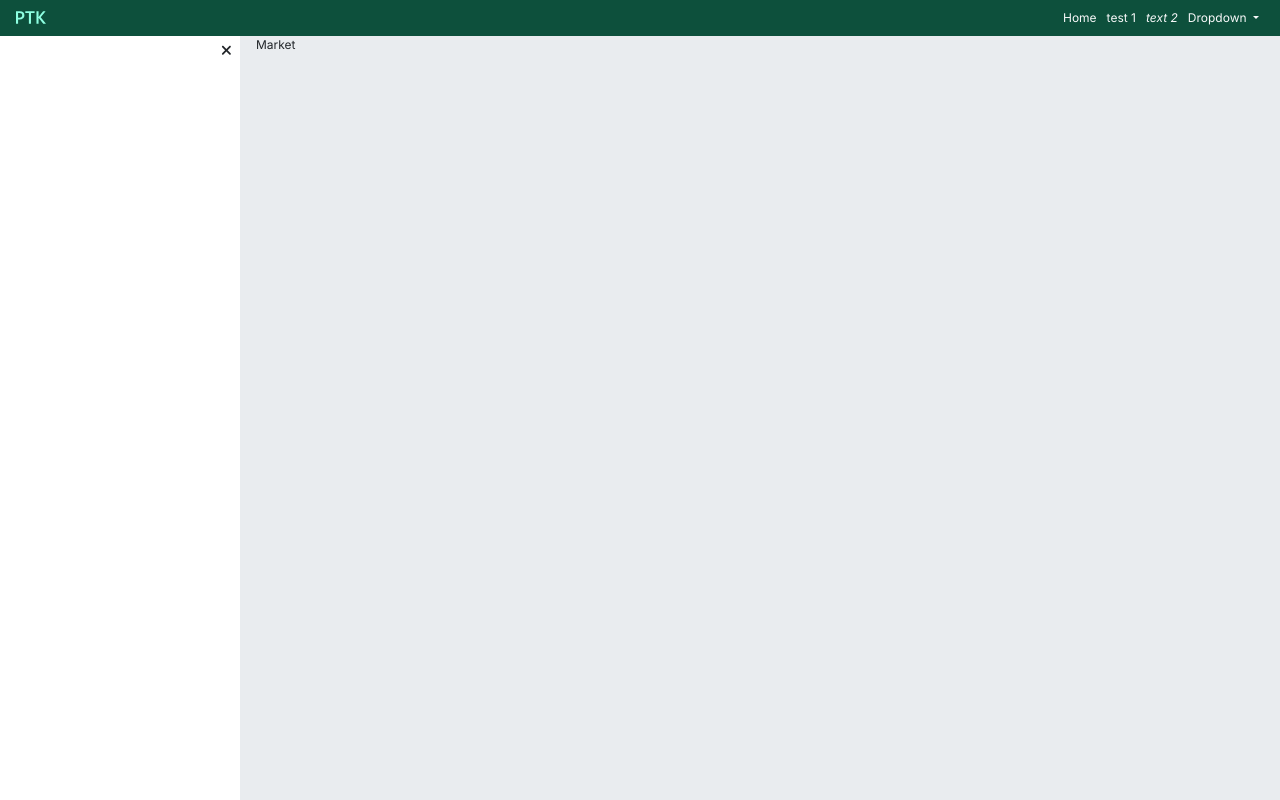
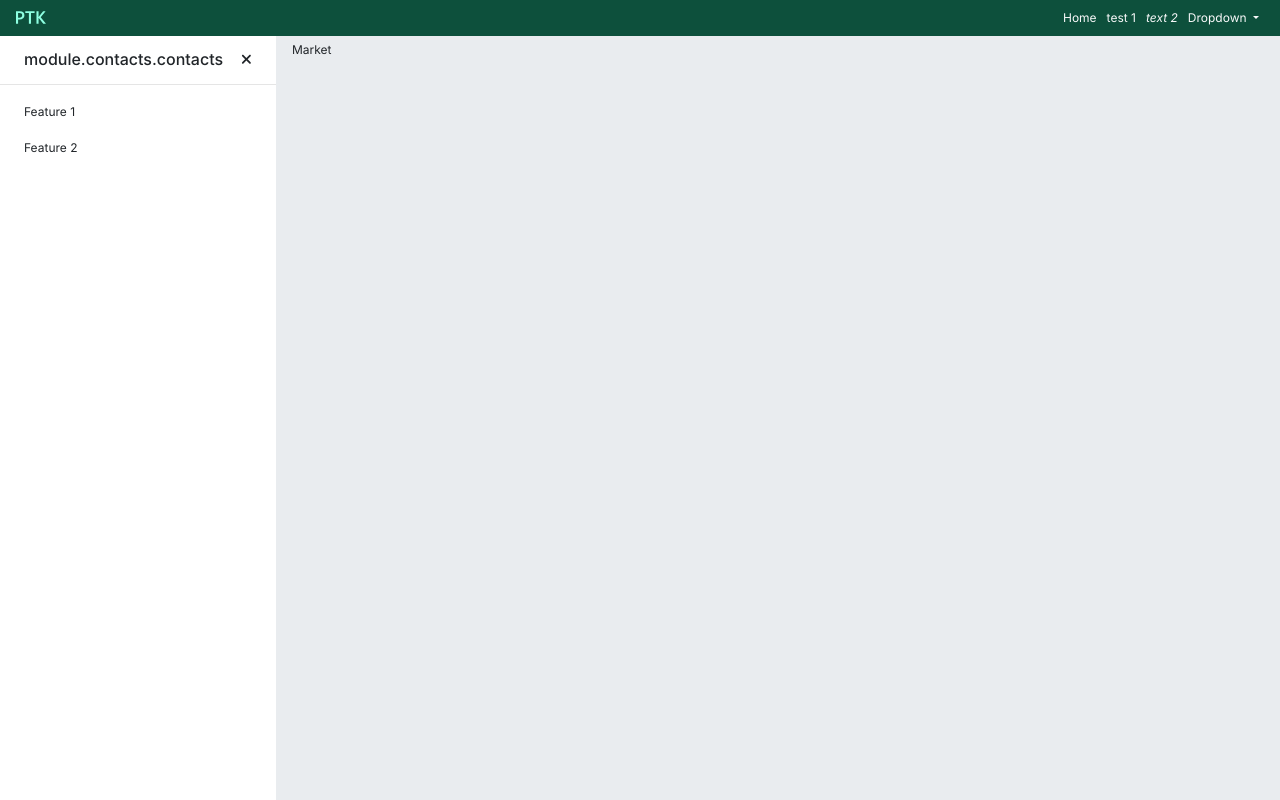
Before and after one commit to Piteek01/ptk-web-app, an Angular app: page /market in a window 1280 px wide. Both pictures are taken after a click on the button 14 px from the left and 51 px from the top of the page. Built offline with nearby package versions, Linux system fonts and the light colour scheme.

Commit message:
Side nav detail

```diff
--- a/src/app/core/providers/side-nav.provider.ts
+++ b/src/app/core/providers/side-nav.provider.ts
@@ -1,18 +1,12 @@
 import { Injectable } from '@angular/core';
 import { BehaviorSubject, Observable, of } from 'rxjs';
+
+import { IFeature } from '../interfaces/ifeature.interface';
+import { IModule } from '../interfaces/imodule.interface';
 
 @Injectable({ providedIn: 'root' })
 export class SideNavProvider {
   private _sideNavStatus: BehaviorSubject<number> = new BehaviorSubject<number>(1);
-
-  // navbarStatus = this._navbarStatus.asObservable();
-  // public get navbarStatus(): number {
-  //   return this._navbarStatus.asObservable();
-  // }
-
-  // public set navbarStatus(value: number) {
-  //   this._navbarStatus.next(value);
-  // }
 
   public getSideNavStatus(): Observable<number> {
     return this._sideNavStatus;
@@ -22,4 +16,33 @@ export class SideNavProvider {
     this._sideNavStatus.next(value);
   }
 
+  provide(moduleId: string): IModule {
+    let modules!: IModule[];
+
+    modules = [
+      {
+        id: 'market',
+        title: 'module.contacts.contacts',
+        features: [
+          {
+            id: '',
+            label: 'Feature 1',
+            path: '',
+            icon: '',
+            features: []
+          },
+          {
+            id: '',
+            label: 'Feature 2',
+            path: '',
+            icon: '',
+            features: []
+          }
+        ]
+      }
+    ];
+
+    return modules.find((x: IModule) => x.id === moduleId) as IModule;
+  }
+
 }
--- a/src/app/modules/market/main/market-main.component.html
+++ b/src/app/modules/market/main/market-main.component.html
@@ -1,7 +1,7 @@
 <section class="container-fluid market-main">
   <app-header-auth></app-header-auth>
   <div class="row">
-    <side-nav ></side-nav>
+    <side-nav [currentModule]="currentModule" ></side-nav>
     <div [ngClass]="['contents', sideNavStatus == 1 ? 'wide-width' : 'narrow-width']">
       Market
     </div>
--- a/src/app/modules/market/main/market-main.component.scss
+++ b/src/app/modules/market/main/market-main.component.scss
@@ -6,14 +6,12 @@
   overflow-x: auto;
   // z-index: $main-z-index;
 
-
-
   .contents {
     // width: 100vw;
     background-color: $page-bk-color;
     height: calc(100vh - #{$header-height});
     margin-top: $header-height;
-
+    padding-top: .4em;
 
     @include make-gutters();
 
--- a/src/app/modules/market/main/market-main.component.ts
+++ b/src/app/modules/market/main/market-main.component.ts
@@ -1,5 +1,6 @@
 import { Component, OnDestroy, OnInit } from '@angular/core';
 import { Subscription } from 'rxjs';
+import { IModule } from 'src/app/core/interfaces/imodule.interface';
 import { SideNavProvider } from 'src/app/core/providers/side-nav.provider';
 
 @Component({
@@ -9,6 +10,8 @@ import { SideNavProvider } from 'src/app/core/providers/side-nav.provider';
 })
 export class MarketMainComponent implements OnInit, OnDestroy {
 
+  currentModule!: IModule;
+  moduleId = 'market';
   sideNavStatus = 1;
   sideNavStatusSubscription!: Subscription;
 
@@ -16,6 +19,7 @@ export class MarketMainComponent implements OnInit, OnDestroy {
   }
 
   ngOnInit() {
+    this.currentModule = this.sideNavProvider.provide(this.moduleId);
     this.sideNavStatusSubscription = this.sideNavProvider.getSideNavStatus().subscribe(
       value => {
         this.sideNavStatus = value;
--- a/src/app/shared/side-nav/side-nav.component.html
+++ b/src/app/shared/side-nav/side-nav.component.html
@@ -1,12 +1,26 @@
 <div class="page-nav" [ngClass]="[sideNavStatus == 1 ? 'narrow-width' : 'wide-width']" >
-  <div [ngClass]="['row', sideNavStatus == 2 ? 'justify-content-end' : 'justify-content-start']">
-    <a *ngIf="sideNavStatus == 1" class="btn navbar-a " role="button" (click)="setNavbarWidth()"  aria-controls="Local page actions maximize">
+  <div *ngIf="sideNavStatus == 1">
+    <a class="btn navbar-a " role="button" (click)="setNavbarWidth()"  aria-controls="Local page actions maximize">
       <fa-icon [icon]="['fas', 'bars']" class="icon-expanded"></fa-icon>
-    </a>
-
-    <a *ngIf="sideNavStatus == 2" class="btn navbar-a " role="button" (click)="setNavbarWidth()"  aria-controls="Local page action minimize">
-      <fa-icon [icon]="['fas', 'xmark']" class="icon-expanded"></fa-icon>
     </a>
   </div>
 
+  <div *ngIf="sideNavStatus == 2">
+    <header class="header d-flex justify-content-between align-items-center">
+      <h2>{{ currentModule.title }}</h2>
+
+      <a class="btn navbar-a " role="button" (click)="setNavbarWidth()"  aria-controls="Local page action minimize">
+        <fa-icon [icon]="['fas', 'xmark']" class="icon-expanded"></fa-icon>
+      </a>
+    </header>
+    <hr />
+
+    <div class="features" *ngFor="let f of currentModule.features">
+      {{f.label}}
+    </div>
+  </div>
+
 </div>
+<!-- <mat-option *ngFor="let c of countries" [value]="c.twoLetterCode">
+                +{{c.countryPhoneCode}} {{c.countryName}}
+              </mat-option> -->
--- a/src/app/shared/side-nav/side-nav.component.scss
+++ b/src/app/shared/side-nav/side-nav.component.scss
@@ -18,4 +18,14 @@
   .icon-expanded {
     font-size: 1.2em;
   }
+
+  .header {
+    @include make-feature-gutters();
+    height: 4em;
+  }
+
+  .features {
+    @include make-feature-gutters();
+    margin-top: 1.5em;
+  }
 }
--- a/src/app/shared/side-nav/side-nav.component.ts
+++ b/src/app/shared/side-nav/side-nav.component.ts
@@ -1,5 +1,6 @@
 import { Component, Input, OnDestroy, OnInit } from '@angular/core';
 import { Subscription } from 'rxjs';
+import { IModule } from 'src/app/core/interfaces/imodule.interface';
 // import { NgbActiveOffcanvas } from '@ng-bootstrap/ng-bootstrap';
 import { SideNavProvider } from 'src/app/core/providers/side-nav.provider';
 
@@ -12,7 +13,8 @@ export class SideNavComponent implements OnInit, OnDestroy {
 
   sideNavStatus = 1;
   sideNavStatusSubscription!: Subscription;
-  @Input() currentModule: string = '';
+
+  @Input() currentModule!: IModule;
 
   constructor(private sideNavProvider: SideNavProvider) {}
 
--- a/src/scss/_mixins.scss
+++ b/src/scss/_mixins.scss
@@ -71,14 +71,26 @@ p, h3 {
  }
 
  @mixin make-gutters() {
-  padding: 0 $small-gutter;
+  padding-right: $small-gutter;
+  padding-left: $small-gutter;
   @include media-breakpoint-up(lg) {
-    padding: 0 $normal-gutter;
+    padding-right: $normal-gutter;
+    padding-left: $normal-gutter;
+  }
+ }
+
+ @mixin make-feature-gutters() {
+  padding-right: $small-gutter;
+  padding-left: $normal-gutter;
+  @include media-breakpoint-up(lg) {
+    padding-right: $normal-gutter;
+    padding-left: $large-gutter;
   }
  }
 
  @mixin make-small-gutters() {
-  padding: 0 $xsmall-gutter;
+  padding-right: $xsmall-gutter;
+  padding-left: $xsmall-gutter;
  }
 
 // Headers
--- a/src/scss/_variables.scss
+++ b/src/scss/_variables.scss
@@ -10,6 +10,7 @@ $body-color: tealColors('900');
 $xsmall-gutter: 5px;
 $small-gutter: 8px;
 $normal-gutter: 16px;
+$large-gutter: 24px;
 
 // Header
 $header-background-color: tealColors('800');
@@ -19,7 +20,7 @@ $header-link: $white;
 
 // Navbar
 $navbarNarrowWidth: 2.8em;
-$navbarWideWidth: 20em;
+$navbarWideWidth: 23em;
 
 // Pages
 $page-bk-color: grayColors('200');
```
Also changed, not shown: src/app/core/interfaces/ifeature.interface.ts (added, +8 -0 lines), src/app/core/interfaces/imodule.interface.ts (added, +7 -0 lines).
